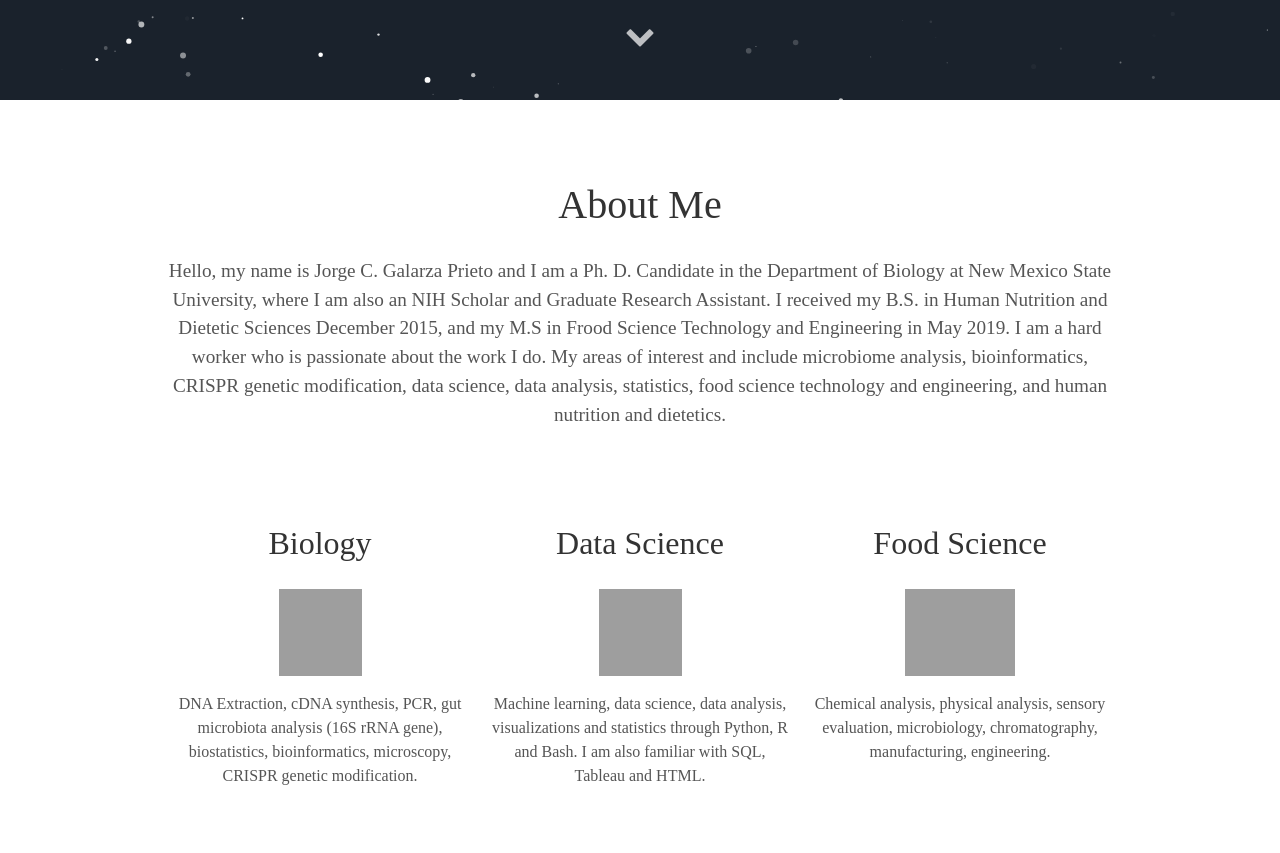
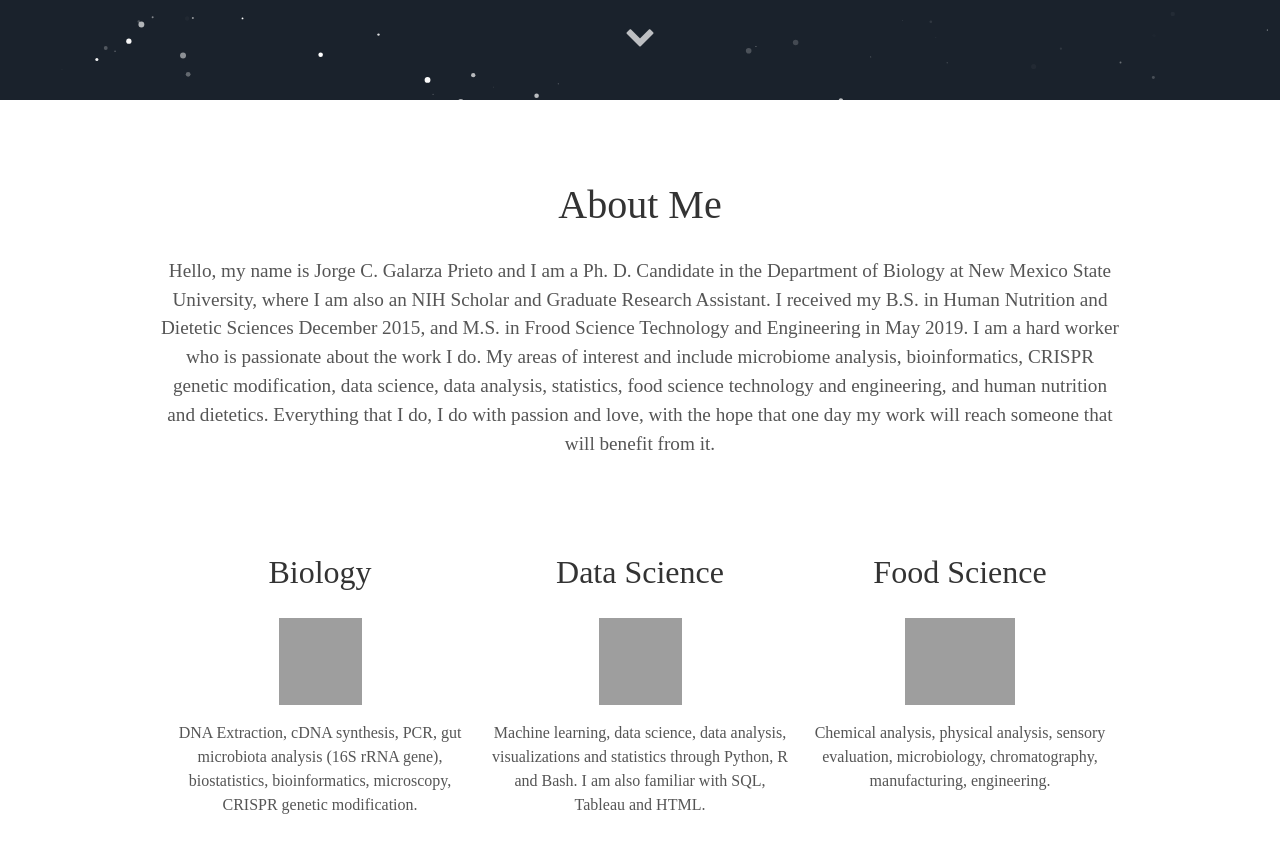
Before and after one commit to jorgegalarza1/jorgegalarza1.github.io, a Jekyll site: the page built from index.html, in a window 1280 px wide and 900 px high, scrolled down 800 px, cut to the strip 0-853 px from the top of the window. Built offline with Jekyll 4.4.1, drawn with Linux system fonts in a browser that asks for light colours; some web fonts are replaced; grey boxes are pictures that could not be loaded.

Commit message:
Update _config.yml

```diff
--- a/_config.yml
+++ b/_config.yml
@@ -6,7 +6,7 @@ description: Jekyll Theme Minimal Resume
 
 # User settings
 username: Jorge C. Galarza Prieto
-user_description: Hello, my name is Jorge C. Galarza Prieto and I am a Ph. D. Candidate in the Department of Biology at New Mexico State University, where I am also an NIH Scholar and Graduate Research Assistant. I received my B.S. in Human Nutrition and Dietetic Sciences December 2015, and my M.S in Frood Science Technology and Engineering in May 2019. I am a hard worker who is passionate about the work I do. My areas of interest and include microbiome analysis, bioinformatics, CRISPR genetic modification, data science, data analysis, statistics, food science technology and engineering, and human nutrition and dietetics.
+user_description: Hello, my name is Jorge C. Galarza Prieto and I am a Ph. D. Candidate in the Department of Biology at New Mexico State University, where I am also an NIH Scholar and Graduate Research Assistant. I received my B.S. in Human Nutrition and Dietetic Sciences December 2015, and M.S. in Frood Science Technology and Engineering in May 2019. I am a hard worker who is passionate about the work I do. My areas of interest and include microbiome analysis, bioinformatics, CRISPR genetic modification, data science, data analysis, statistics, food science technology and engineering, and human nutrition and dietetics. Everything that I do, I do with passion and love, with the hope that one day my work will reach someone that will benefit from it.
 user_title: Biology | Data Science and Analytics | Statistics | Food Science Technology and Engineering | Human Dietetics
 email: jorge_galarza_1@outlook.com
 # twitter_username: lorem_ipsum
```
